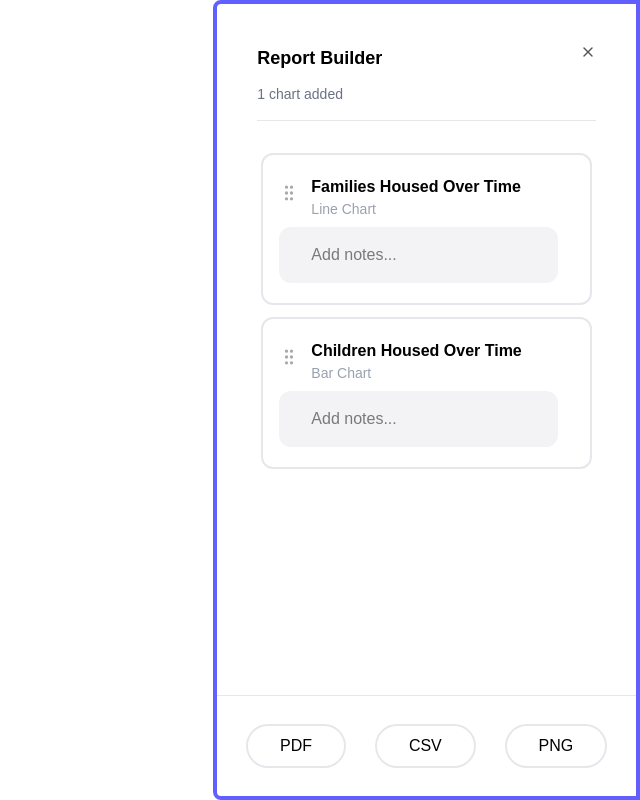
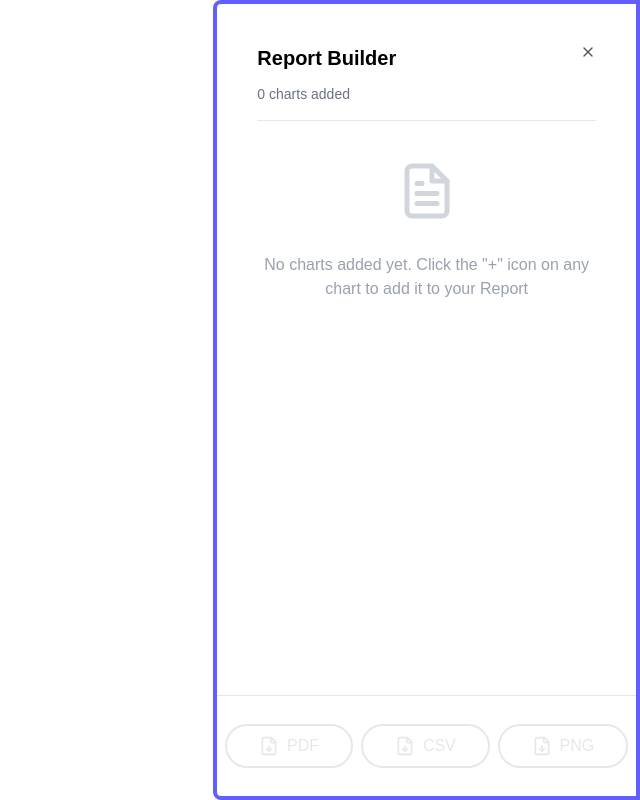
Before and after one commit to JumboCode/bostons-higher-ground, a Next.js app: page / in a window 1280 px wide. Shown: the whole page, without its empty margins (640-1280 px from the left). Built offline with nearby package versions, Linux system fonts and the light colour scheme.

Commit message:
Added delete, download icons; changed organization of buttons

```diff
--- a/src/components/report_builder.tsx
+++ b/src/components/report_builder.tsx
@@ -19,13 +19,36 @@ function ChartEntry({title,chartType}:{title:string, chartType:string}) {
                     <div className="text-base font-semibold">{title}</div> {/*chart entry title*/}
                     <div className="text-sm text-gray-400">{chartType}</div> {/*type of chart subtitle*/}
                 </div>
+                <Trash2 stroke="#555555" width="17" height="17" className="mt-2 ml-auto"/>
             </div>
             {/*text box for adding notes*/}
             <input
                 type="text"
-                className="bg-[#F3F3F5] w-full h-14 rounded-xl pl-8 py-2 pr-3 mt-2 focus:outline-none focus:ring-2 focus:ring-blue-500 focus:border-transparent"
+                className="bg-[#F3F3F5] w-[calc(100%-2rem)] h-16 rounded-xl py-2 px-3 mt-2 ml-8 focus:outline-none focus:ring-2 focus:ring-blue-500 focus:border-transparent"
                 placeholder="Add notes..."
             />
+        </div>
+    );
+}
+
+function DownloadButton({doctype, count}:{doctype:string, count:number}) {
+    return (
+        <div className="flex">
+            {count == 0 ? (
+                <>
+                    <button className="flex text-gray-200 border-gray-200 border-2 py-2 px-8 rounded-full">
+                        <FileDown className="mr-2 mt-0.5 w-5 h-5"/>
+                        {doctype}
+                    </button>
+                </>
+            ) : (
+                <>
+                    <button className="flex text-gray-700 border-gray-200 border-2 py-2 px-8 rounded-full">
+                        <FileDown className="mr-2 mt-0.5 w-5 h-5"/>
+                        {doctype}
+                    </button>
+                </>
+            )}
         </div>
     );
 }
@@ -38,13 +61,13 @@ function ChartEntry({title,chartType}:{title:string, chartType:string}) {
  */
 export default function ReportBuilder() {
     /* variable keeping track of #charts we have */
-    const [count, setCount] = useState(1); // UPDATE LATER
+    const [count, setCount] = useState(0); // UPDATE this when reading in data
 
     return (
         <div className="flex justify-end">
             <div className="relative h-dvh w-1/3 px-10 py-10 rounded-l-lg border-4 border-indigo-500">
                 <div className="flex">
-                    <div className="text-lg font-bold mb-3">Report Builder</div> {/*main title*/}
+                    <div className="text-xl font-bold mb-3">Report Builder</div> {/*main title*/}
                     <X color = "#555555" className="ml-auto w-4 h-4 #555555"/>
                 </div>
 
@@ -71,22 +94,9 @@ export default function ReportBuilder() {
 
                     {/*Footer Buttons */}
                     <div className="mt-5 flex justify-evenly w-full py-2">
-                        {count > 0 ? (
-                        <>
-                            {/* when we have entries, download buttons are functional */}
-                            <button className="border-2 border-gray-200 py-2 px-8 rounded-full">PDF</button>
-                            <button className="border-2 border-gray-200 py-2 px-8 rounded-full">CSV</button>
-                            <button className="border-2 border-gray-200 py-2 px-8 rounded-full">PNG</button>
-                        </>
-                    ) : (
-                        <>
-                            {/* when we have no entries, download buttons greyed out */}
-                            <button className="text-gray-200 border-2 border-gray-200 py-2 px-8 rounded-full">PDF</button>
-                            <button className="text-gray-200 border-2 border-gray-200 py-2 px-8 rounded-full">CSV</button>
-                            <button className="text-gray-200 border-2 border-gray-200 py-2 px-8 rounded-full">PNG</button>
-                        </>
-                    )}
-
+                        <DownloadButton doctype="PDF" count={count} />
+                        <DownloadButton doctype="CSV" count={count} />
+                        <DownloadButton doctype="PNG" count={count} />
                     </div>
                 </div>
             </div>
```
